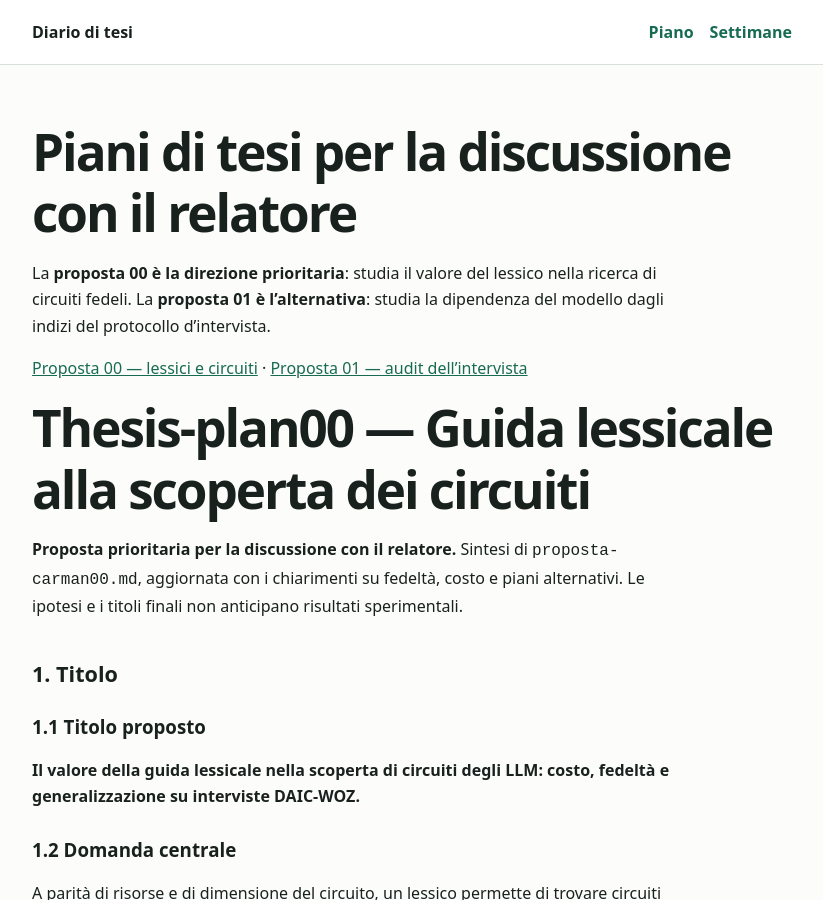
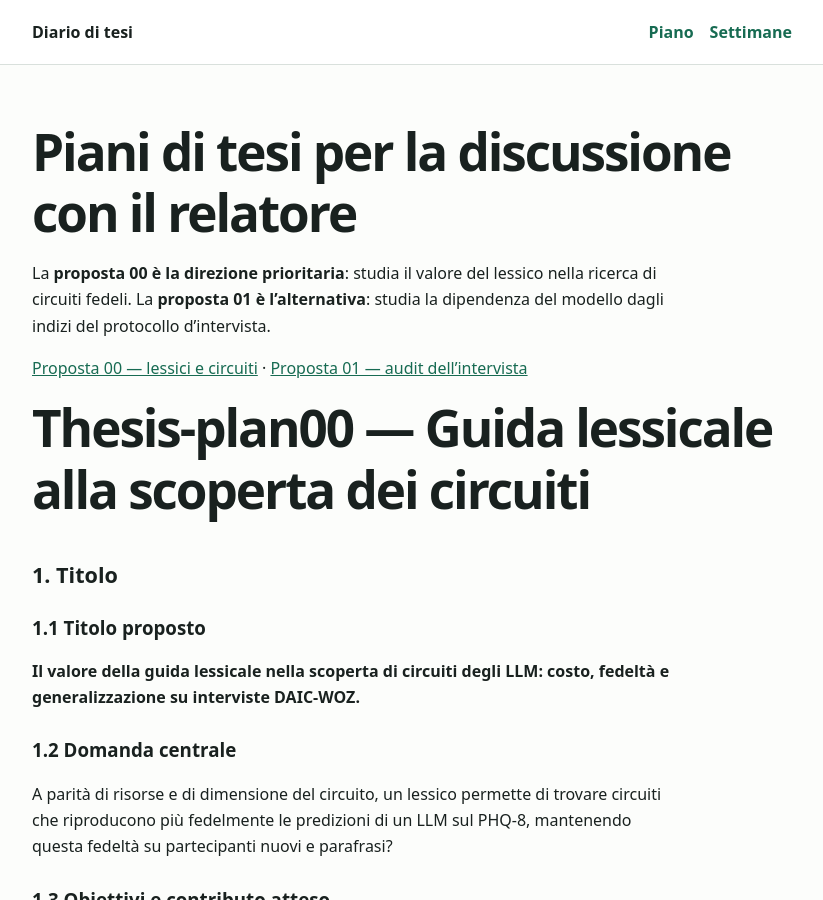
Before and after one commit to KavaTappi/Master-thesis, a Jekyll site: the page built from docs/pages/piano-tesi-new.md, in a window 1280 px wide and 900 px high. Shown: the whole window, without its empty margins (228-1051 px from the left). Built offline with Jekyll 4.4.1, drawn with Linux system fonts in a browser that asks for light colours; some of the changed text lies outside the part shown.

Commit message:
tesi-update-2026-10-14

```diff
--- a/docs/pages/piano-tesi-new.md
+++ b/docs/pages/piano-tesi-new.md
@@ -13,8 +13,6 @@ La **proposta 00 è la direzione prioritaria**: studia il valore del lessico nel
 <a id="thesis-plan00"></a>
 
 # Thesis-plan00 — Guida lessicale alla scoperta dei circuiti
-
-**Proposta prioritaria per la discussione con il relatore.** Sintesi di `proposta-carman00.md`, aggiornata con i chiarimenti su fedeltà, costo e piani alternativi. Le ipotesi e i titoli finali non anticipano risultati sperimentali.
 
 ## 1. Titolo
 
@@ -152,8 +150,6 @@ I titoli devono riportare il corpus e il comportamento effettivamente analizzati
 <a id="thesis-plan01"></a>
 
 # Thesis-plan01 — Audit degli indizi d’intervista
-
-**Proposta alternativa per la discussione con il relatore.** Sintesi dell’attuale `piano-tesi.md`. L’oggetto è la dipendenza delle predizioni da evidenze del partecipante e indizi del protocollo, con verifica delle componenti interne coinvolte.
 
 ## 1. Titolo
 
```
